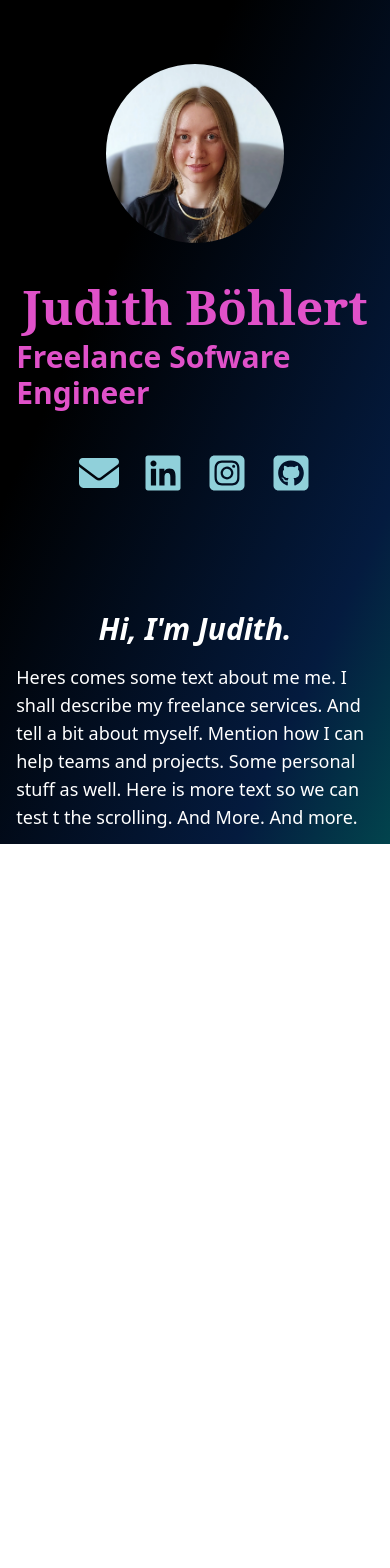
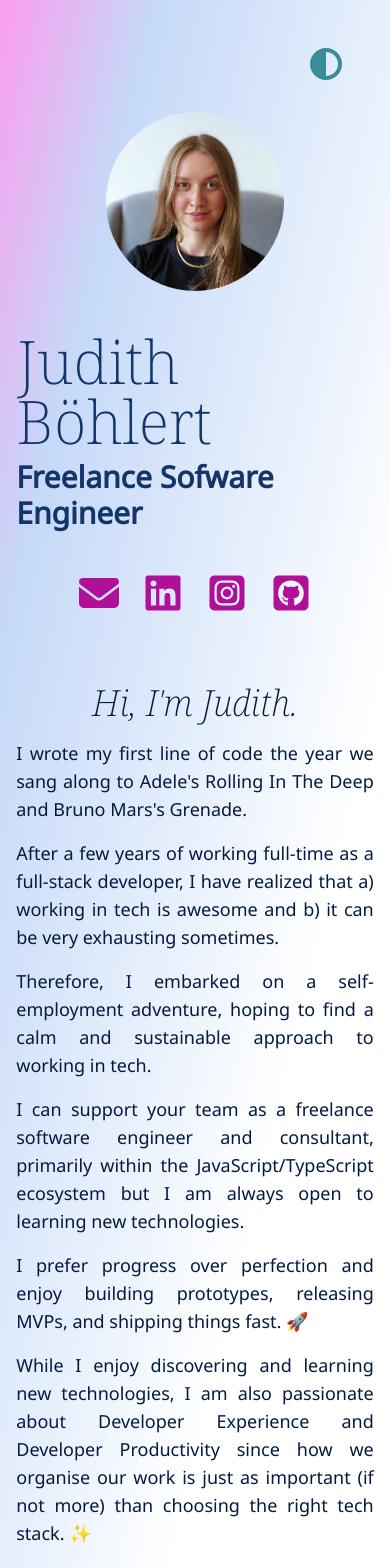
Before and after one commit to judicodes/judithboehlert-homepage, a React (Vite) app: page / in a window 390 px wide. Shown: the top 1568 px of the page. Before the commit the page ends 844 px from the top, so only its background shows below. Built offline with nearby package versions, Linux system fonts and the light colour scheme.

Commit message:
Dark/light mode. Fonts. Copy.

```diff
--- a/index.html
+++ b/index.html
@@ -5,6 +5,12 @@
     <link rel="icon" type="image/svg+xml" href="/vite.svg" />
     <link rel="preconnect" href="https://fonts.googleapis.com" />
     <link rel="preconnect" href="https://fonts.gstatic.com" crossorigin />
+    <link rel="preconnect" href="https://fonts.googleapis.com" />
+    <link rel="preconnect" href="https://fonts.gstatic.com" crossorigin />
+    <link
+      href="https://fonts.googleapis.com/css2?family=Noto+Sans&family=Noto+Serif:ital,wght@0,200;0,400;1,200&display=swap"
+      rel="stylesheet"
+    />
     <meta name="viewport" content="width=device-width, initial-scale=1.0" />
     <title>Judith Böhlert - Freelance Software Engineer</title>
   </head>
--- a/src/App.tsx
+++ b/src/App.tsx
@@ -1,77 +1,30 @@
-import {
-  faGithubSquare,
-  faInstagramSquare,
-  faLinkedin
-} from "@fortawesome/free-brands-svg-icons";
-import { faEnvelope } from "@fortawesome/free-solid-svg-icons";
+import { faCircleHalfStroke } from "@fortawesome/free-solid-svg-icons";
 import { FontAwesomeIcon } from "@fortawesome/react-fontawesome";
-import judiImage from "./assets/judi_couch_square_blurred.webp";
-
-const icons = [
-  {
-    icon: faEnvelope,
-    url: "mailto:hello@judithboehlert.com",
-    title: "Send me an email"
-  },
-  {
-    icon: faLinkedin,
-    url: "https://linkedin.com/in/jboehlert",
-    title: "LinkedIn"
-  },
-  {
-    icon: faInstagramSquare,
-    url: "https://www.instagram.com/judi.codes/",
-    title: "Instagram @judi.codes"
-  },
-  { icon: faGithubSquare, url: "https://github.com/judicodes", title: "GitHub" }
-];
+import { useState } from "react";
+import AboutSection from "./components/AboutSection";
+import HeaderSection from "./components/HeaderSection";
 
 function App() {
+  const [isDarkMode, setIsDarkMode] = useState(false);
+
+  const toggleDarkLightMode = () => {
+    setIsDarkMode(!isDarkMode);
+  };
+
   return (
-    <div className="dark ">
-      <div className="min-w-screen min-h-screen  bg-gradient-to-br from-30% via-80% dark:from-black dark:via-neutral-900 dark:to-teal-900 ">
+    <div className={isDarkMode ? "dark" : ""}>
+      <div className="min-w-screen min-h-screen  bg-gradient-to-tl from-white from-30% via-blue-100 via-80% to-rose-100 dark:from-black dark:via-neutral-900 dark:to-teal-900 ">
+        <div className="flex h-10 flex-row justify-end px-12 pt-12">
+          <button onClick={toggleDarkLightMode}>
+            <FontAwesomeIcon
+              icon={faCircleHalfStroke}
+              className="size-8 text-teal-500 transition hover:size-9 hover:text-blue-500 dark:text-blue-100 hover:dark:text-teal-100"
+            />
+          </button>
+        </div>
         <div className="container mx-auto w-11/12 md:w-8/12 lg:w-5/12 2xl:w-4/12">
-          <div className="mb-28 flex flex-col items-center">
-            <img
-              src={judiImage}
-              alt="Picture of Judi."
-              className="mb-10 mt-16 w-6/12 rounded-full md:w-4/12"
-            />
-            <h1 className="mb-2 font-serif text-5xl font-bold dark:text-rose-500">
-              Judith Böhlert
-            </h1>
-            <h2 className="mb-10 text-3xl font-bold dark:text-rose-500">
-              Freelance Sofware Engineer
-            </h2>
-            <div className="flex h-12 flex-row items-center justify-center space-x-6 ">
-              {icons.map((icon, index) => (
-                <a
-                  key={index}
-                  href={icon.url}
-                  title={icon.title}
-                  target="_blank"
-                  rel="noReferrer"
-                >
-                  <FontAwesomeIcon
-                    icon={icon.icon}
-                    className="size-10 transition hover:size-12 dark:text-teal-100 hover:dark:text-teal-500"
-                  />
-                </a>
-              ))}
-            </div>
-          </div>
-
-          <div className="flex flex-col items-center">
-            <h3 className="mb-4 text-3xl font-bold italic dark:text-white">
-              Hi, I&apos;m Judith.
-            </h3>
-            <p className=" text text-lg dark:text-white ">
-              Heres comes some text about me me. I shall describe my freelance
-              services. And tell a bit about myself. Mention how I can help
-              teams and projects. Some personal stuff as well. Here is more text
-              so we can test t the scrolling. And More. And more.
-            </p>
-          </div>
+          <HeaderSection />
+          <AboutSection />
         </div>
       </div>
     </div>
--- /dev/null
+++ b/src/components/AboutSection.tsx
@@ -0,0 +1,38 @@
+const paragraphs = [
+  "I wrote my first line of code the year we sang along to Adele's Rolling In The Deep and Bruno Mars's Grenade.",
+
+  "After a few years of working full-time as a full-stack developer, I have realized that a) working in tech is awesome and b) it can be very exhausting sometimes.",
+
+  "Therefore, I embarked on a self-employment adventure, hoping to find a calm and sustainable approach to working in tech.",
+
+  "I can support your team as a freelance software engineer and consultant, primarily within the JavaScript/TypeScript ecosystem but I am always open to learning new technologies.",
+
+  "I prefer progress over perfection and enjoy building prototypes, releasing MVPs, and shipping things fast. 🚀",
+
+  "While I enjoy discovering and learning new technologies, I am also passionate about Developer Experience and Developer Productivity since how we organise our work is just as important (if not more) than choosing the right tech stack. ✨",
+
+  "If you want to work with me, contact me at hello@judithboehlert.com. 💌"
+];
+
+function AboutSection() {
+  return (
+    <div className="flex flex-col items-center">
+      <h3 className="mb-4 font-serif text-4xl font-light italic text-neutral-900 transition-all duration-500 dark:text-neutral-100">
+        Hi, I&apos;m Judith.
+      </h3>
+
+      <div className="flex flex-col ">
+        {paragraphs.map((paragraph, index) => (
+          <p
+            key={index}
+            className="mb-4 text-justify text-lg text-neutral-900 transition-all duration-500 dark:text-neutral-100 "
+          >
+            {paragraph}
+          </p>
+        ))}
+      </div>
+    </div>
+  );
+}
+
+export default AboutSection;
--- /dev/null
+++ b/src/components/HeaderSection.tsx
@@ -0,0 +1,63 @@
+import {
+  faGithubSquare,
+  faInstagramSquare,
+  faLinkedin
+} from "@fortawesome/free-brands-svg-icons";
+import { faEnvelope } from "@fortawesome/free-solid-svg-icons";
+import { FontAwesomeIcon } from "@fortawesome/react-fontawesome";
+import judiImage from "../assets/judi_couch_square_blurred.webp";
+
+const icons = [
+  {
+    icon: faEnvelope,
+    url: "mailto:hello@judithboehlert.com",
+    title: "Send me an email"
+  },
+  {
+    icon: faLinkedin,
+    url: "https://linkedin.com/in/jboehlert",
+    title: "LinkedIn"
+  },
+  {
+    icon: faInstagramSquare,
+    url: "https://www.instagram.com/judi.codes/",
+    title: "Instagram @judi.codes"
+  },
+  { icon: faGithubSquare, url: "https://github.com/judicodes", title: "GitHub" }
+];
+
+function HeaderSection() {
+  return (
+    <div className="mb-16 flex flex-col items-center">
+      <img
+        src={judiImage}
+        alt="Picture of Judi."
+        className="mb-10 mt-16 w-6/12 rounded-full md:w-4/12"
+      />
+      <h1 className="mb-2 font-serif text-6xl font-light text-blue-900 transition-all duration-500 dark:text-rose-500">
+        Judith Böhlert
+      </h1>
+      <h2 className="mb-10 text-3xl font-semibold text-blue-900 transition-all duration-500 dark:text-rose-500">
+        Freelance Sofware Engineer
+      </h2>
+      <div className="flex h-12 flex-row items-center justify-center space-x-6 ">
+        {icons.map((icon, index) => (
+          <a
+            key={index}
+            href={icon.url}
+            title={icon.title}
+            target="_blank"
+            rel="noReferrer"
+          >
+            <FontAwesomeIcon
+              icon={icon.icon}
+              className="size-10 text-rose-900 transition-all duration-500 hover:size-12 hover:text-rose-500 dark:text-teal-100 hover:dark:text-teal-500"
+            />
+          </a>
+        ))}
+      </div>
+    </div>
+  );
+}
+
+export default HeaderSection;
```
Also changed, not shown: src/assets/keyboard_01_square_blurred.webp (deleted).
